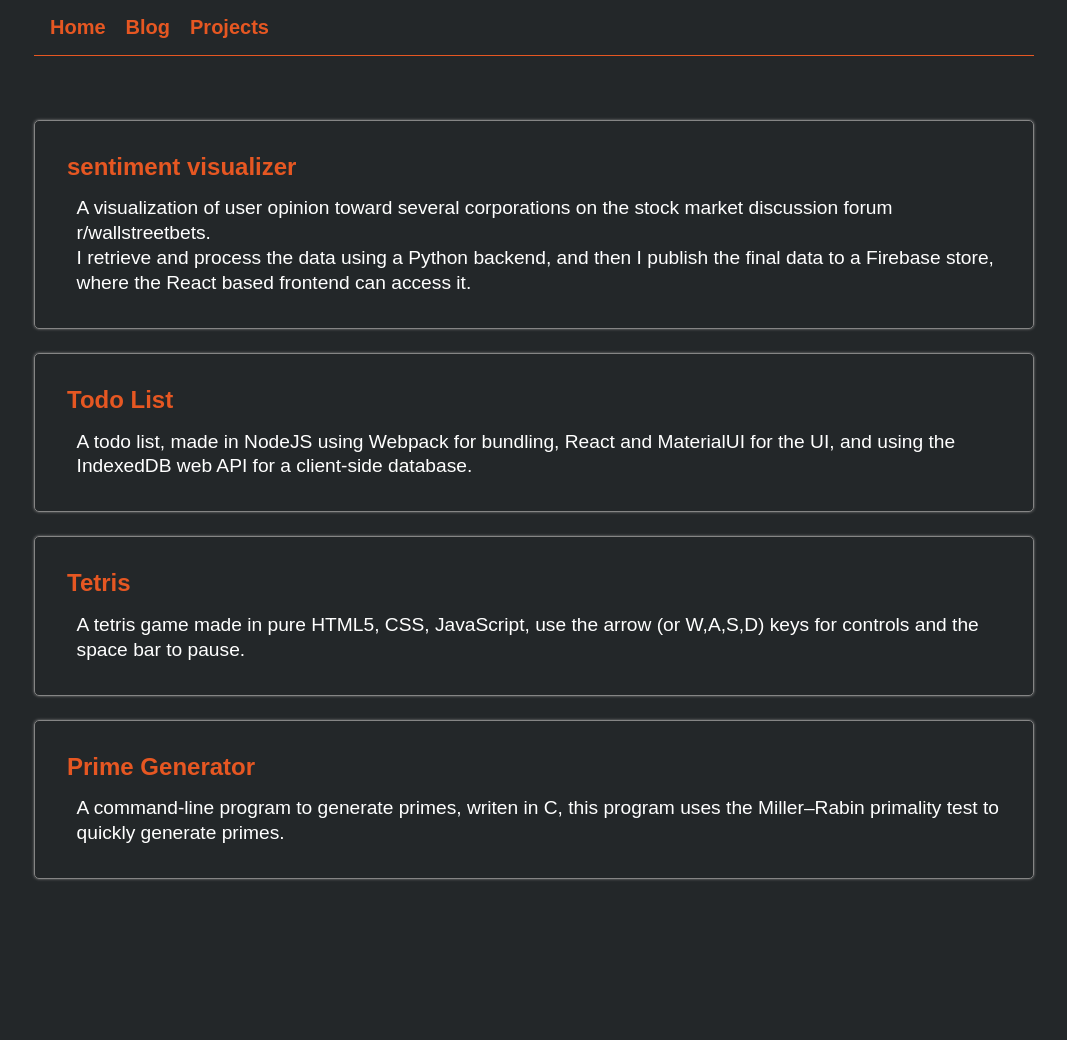
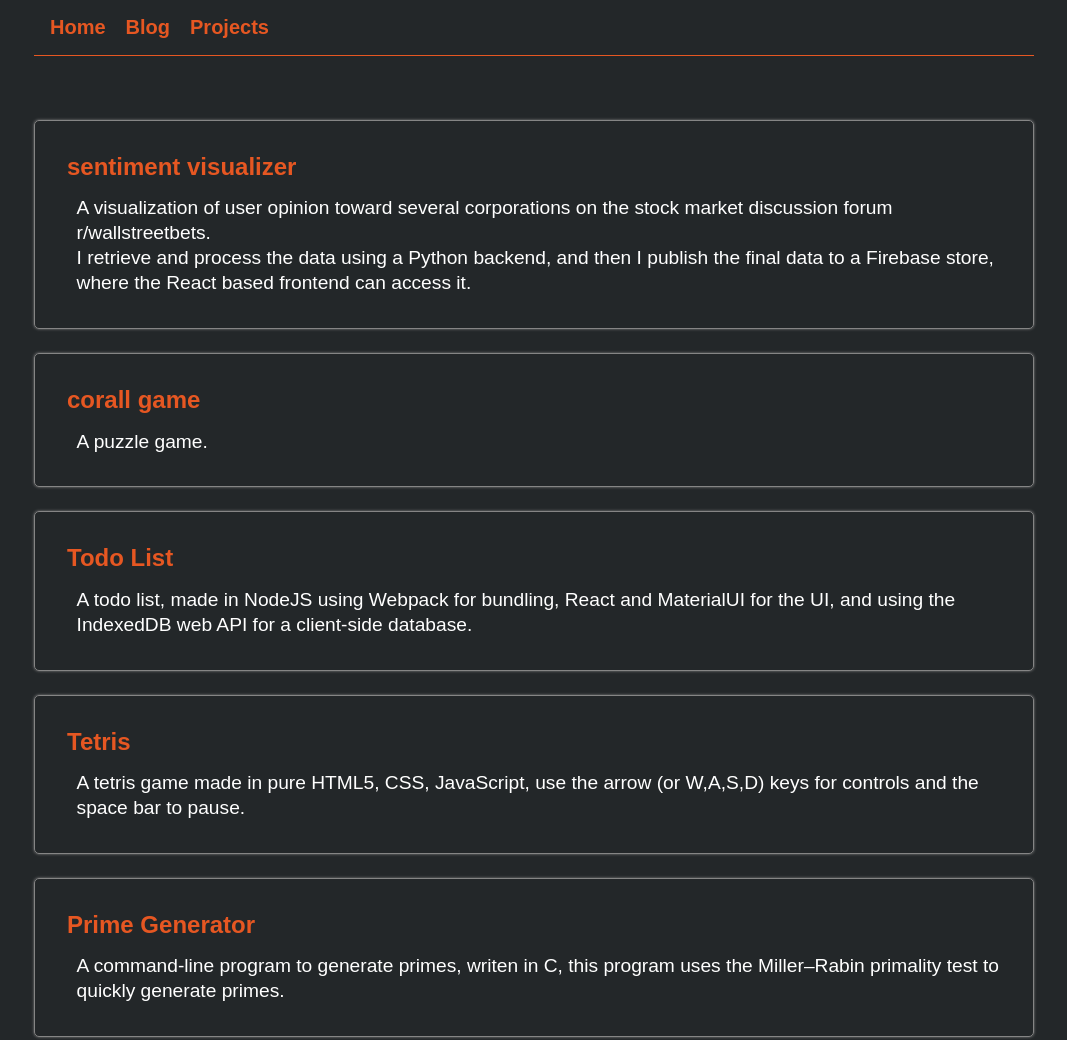
Before and after one commit to mohammed321/mohammed321.github.io, a plain HTML site: page projects/index.html in a window 1280 px wide. Shown: the whole page, without its empty margins (106-1173 px from the left). Before the commit the page ends 967 px from the top, so only its background shows below. Drawn offline with Linux system fonts and the light colour scheme.

Commit message:
Update index.html

```diff
--- a/projects/index.html
+++ b/projects/index.html
@@ -22,6 +22,7 @@
         <main>
             <ul class="project-list">
                 <a class="project-link" href="sentiment_visualizer/"><li class="project"><h3 class="project-heading">sentiment visualizer</h3><p class="project-description">A visualization of user opinion toward several corporations on the stock market discussion forum r/wallstreetbets.<br/>I retrieve and process the data using a Python backend, and then I publish the final data to a Firebase store, where the React based frontend can access it.</p></li></a>
+                <a class="project-link" href="corall_web/"><li class="project"><h3 class="project-heading">corall game</h3><p class="project-description">A puzzle game.</p></li></a>
                 <a class="project-link" href="todo/"><li class="project"><h3 class="project-heading">Todo List</h3><p class="project-description">A todo list, made in NodeJS using Webpack for bundling, React and MaterialUI for the UI, and using the IndexedDB web API for a client-side database.</p></li></a>
                 <a class="project-link" href="tetris/"><li class="project"><h3 class="project-heading">Tetris</h3><p class="project-description">A tetris game made in pure HTML5, CSS, JavaScript, use the arrow (or W,A,S,D) keys for controls and the space bar to pause.</p></li></a>
                 <a class="project-link" href="https://github.com/mohammed321/prime_generator"><li class="project"><h3 class="project-heading">Prime Generator</h3><p class="project-description">A command-line program to generate primes, writen in C, this program uses the Miller–Rabin primality test to quickly generate primes.</p></li></a>
```
